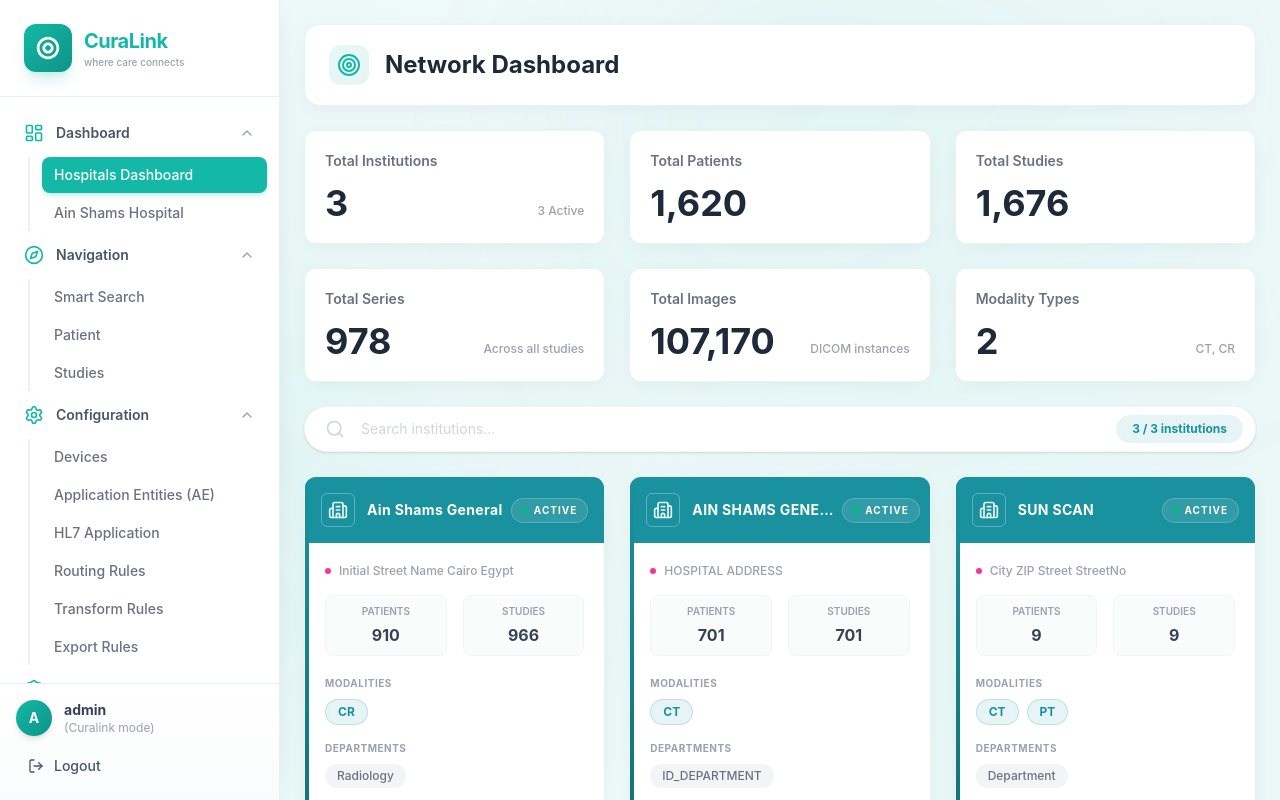
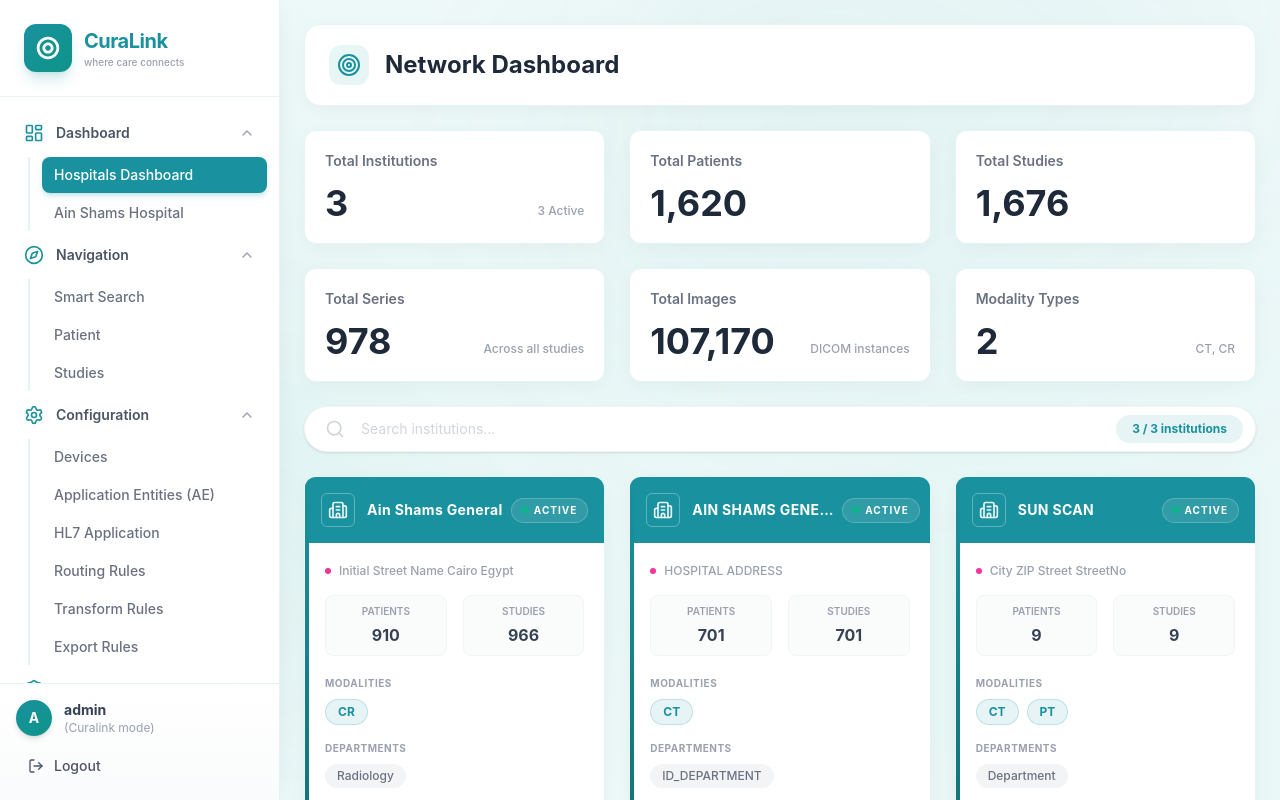
Before and after one commit to SamyShaawat/curalink, a React (Vite) app: page /curalink/dashboard in a window 1280 px wide. Built offline with nearby package versions, Linux system fonts and the light colour scheme.

Commit message:
style: Update primary brand color palette across components and pages.

```diff
--- a/src/components/Layout.tsx
+++ b/src/components/Layout.tsx
@@ -11,22 +11,22 @@ export function Layout() {
     <div className="flex min-h-screen bg-[#F0F9F9] font-sans antialiased relative overflow-hidden">
       {/* Subtle gradient background - matching Figma design */}
       <div className="absolute inset-0 z-0 pointer-events-none overflow-hidden bg-pattern">
-        <div className="absolute -top-[10%] -right-[5%] w-[60%] h-[60%] rounded-full bg-gradient-to-br from-[#14B8A6]/8 to-transparent blur-[100px]"></div>
-        <div className="absolute bottom-[5%] -left-[10%] w-[50%] h-[50%] rounded-full bg-gradient-to-tr from-[#14B8A6]/6 to-transparent blur-[100px]"></div>
+        <div className="absolute -top-[10%] -right-[5%] w-[60%] h-[60%] rounded-full bg-gradient-to-br from-[#1A919E]/8 to-transparent blur-[100px]"></div>
+        <div className="absolute bottom-[5%] -left-[10%] w-[50%] h-[50%] rounded-full bg-gradient-to-tr from-[#1A919E]/6 to-transparent blur-[100px]"></div>
       </div>
 
       {/* Mobile Header */}
       <div className="lg:hidden fixed top-0 left-0 right-0 h-16 bg-white border-b border-[#E5F3F3] flex items-center justify-between px-4 z-40 shadow-sm">
         <div className="flex items-center gap-2">
-          <svg viewBox="0 0 100 100" className="w-8 h-8 fill-current text-[#14B8A6]">
+          <svg viewBox="0 0 100 100" className="w-8 h-8 fill-current text-[#1A919E]">
             <path d="M50 10C27.9 10 10 27.9 10 50s17.9 40 40 40 40-17.9 40-40S72.1 10 50 10zm0 70C33.4 80 20 66.6 20 50s13.4-30 30-30 30 13.4 30 30-13.4 30-30 30z"></path>
             <path d="M50 30c-11 0-20 9-20 20s9 20 20 20 20-9 20-20-9-20-20-20zm0 30c-5.5 0-10-4.5-10-10s4.5-10 10-10 10 4.5 10 10-4.5 10-10 10z"></path>
           </svg>
           <div>
-            <h1 className="text-lg font-bold text-[#14B8A6] tracking-tight leading-tight">{AppConstants.APP_NAME}</h1>
+            <h1 className="text-lg font-bold text-[#1A919E] tracking-tight leading-tight">{AppConstants.APP_NAME}</h1>
           </div>
         </div>
-        <button onClick={() => setIsSidebarOpen(!isSidebarOpen)} className="p-2 text-gray-500 hover:text-[#14B8A6] hover:bg-[#CCFBF1] rounded-lg transition-colors">
+        <button onClick={() => setIsSidebarOpen(!isSidebarOpen)} className="p-2 text-gray-500 hover:text-[#1A919E] hover:bg-[#CCFBF1] rounded-lg transition-colors">
           {isSidebarOpen ? <X className="w-6 h-6" /> : <Menu className="w-6 h-6" />}
         </button>
       </div>
--- a/src/components/Sidebar.tsx
+++ b/src/components/Sidebar.tsx
@@ -59,14 +59,14 @@ export function Sidebar({ onClose }: { onClose?: () => void }) {
       {/* Logo Section */}
       <div className="p-6 border-b border-[#E5F3F3]">
         <div className="flex items-center gap-3">
-          <div className="w-12 h-12 rounded-xl bg-gradient-to-br from-[#14B8A6] to-[#0D9488] flex items-center justify-center shadow-lg shadow-[#14B8A6]/20">
+          <div className="w-12 h-12 rounded-xl bg-gradient-to-br from-[#1A919E] to-[#0D9488] flex items-center justify-center shadow-lg shadow-[#1A919E]/20">
             <svg viewBox="0 0 100 100" className="w-7 h-7 fill-white">
               <path d="M50 10C27.9 10 10 27.9 10 50s17.9 40 40 40 40-17.9 40-40S72.1 10 50 10zm0 70C33.4 80 20 66.6 20 50s13.4-30 30-30 30 13.4 30 30-13.4 30-30 30z"></path>
               <path d="M50 30c-11 0-20 9-20 20s9 20 20 20 20-9 20-20-9-20-20-20zm0 30c-5.5 0-10-4.5-10-10s4.5-10 10-10 10 4.5 10 10-4.5 10-10 10z"></path>
             </svg>
           </div>
           <div>
-            <h1 className="text-xl font-bold text-[#14B8A6] tracking-tight">{AppConstants.APP_NAME}</h1>
+            <h1 className="text-xl font-bold text-[#1A919E] tracking-tight">{AppConstants.APP_NAME}</h1>
             <p className="text-[10px] text-gray-400 font-medium">where care connects</p>
           </div>
         </div>
@@ -83,11 +83,11 @@ export function Sidebar({ onClose }: { onClose?: () => void }) {
                 onClick={() => toggleGroup(group.title)}
                 className={twMerge(
                   "w-full flex items-center justify-between px-3 py-2.5 rounded-lg font-medium text-sm transition-all",
-                  "text-gray-600 hover:bg-[#F0FDFD] hover:text-[#14B8A6]"
+                  "text-gray-600 hover:bg-[#F0FDFD] hover:text-[#1A919E]"
                 )}
               >
                 <div className="flex items-center gap-3">
-                  <GroupIcon className="w-5 h-5 text-[#14B8A6]" strokeWidth={2} />
+                  <GroupIcon className="w-5 h-5 text-[#1A919E]" strokeWidth={2} />
                   <span className="font-semibold">{group.title}</span>
                 </div>
                 {isOpen ? <ChevronUp className="w-4 h-4 text-gray-400" /> : <ChevronDown className="w-4 h-4 text-gray-400" />}
@@ -105,7 +105,7 @@ export function Sidebar({ onClose }: { onClose?: () => void }) {
                         className={twMerge(
                           "block py-2 px-3 rounded-lg text-sm font-medium transition-all",
                           isActive
-                            ? "bg-[#14B8A6] text-white shadow-md shadow-[#14B8A6]/20"
+                            ? "bg-[#1A919E] text-white shadow-md shadow-[#1A919E]/20"
                             : "text-gray-500 hover:bg-gray-50 hover:text-gray-900"
                         )}
                       >
@@ -123,7 +123,7 @@ export function Sidebar({ onClose }: { onClose?: () => void }) {
       {/* User Section */}
       <div className="p-4 border-t border-[#E5F3F3] bg-gradient-to-t from-gray-50/80 to-white">
         <div className="flex items-center gap-3 mb-3">
-          <div className="w-9 h-9 rounded-full bg-gradient-to-br from-[#14B8A6] to-[#0D9488] flex items-center justify-center text-white font-bold text-sm shadow-md">
+          <div className="w-9 h-9 rounded-full bg-gradient-to-br from-[#1A919E] to-[#0D9488] flex items-center justify-center text-white font-bold text-sm shadow-md">
             A
           </div>
           <div className="flex-1">
@@ -134,7 +134,7 @@ export function Sidebar({ onClose }: { onClose?: () => void }) {
         <Link
           to={RouteConstants.LOGOUT}
           onClick={onClose}
-          className="flex items-center gap-2.5 text-gray-600 font-medium text-sm hover:text-[#14B8A6] hover:bg-[#F0FDFD] w-full px-3 py-2 rounded-lg transition-all"
+          className="flex items-center gap-2.5 text-gray-600 font-medium text-sm hover:text-[#1A919E] hover:bg-[#F0FDFD] w-full px-3 py-2 rounded-lg transition-all"
         >
           <LogOut className="w-4 h-4" />
           Logout
--- a/src/pages/NetworkDashboard.tsx
+++ b/src/pages/NetworkDashboard.tsx
@@ -48,7 +48,7 @@ export function NetworkDashboard() {
     <div className="space-y-6 animate-in fade-in slide-in-from-bottom-4 duration-500 relative z-10 w-full">
       <HeaderBanner
         title="Network Dashboard"
-        icon={<Target className="w-6 h-6 text-[#14B8A6]" strokeWidth={2} />}
+        icon={<Target className="w-6 h-6 text-[#1A919E]" strokeWidth={2} />}
       />
 
       <div className="grid grid-cols-1 sm:grid-cols-2 lg:grid-cols-3 gap-4 lg:gap-6">
--- a/src/pages/StudiesPage.tsx
+++ b/src/pages/StudiesPage.tsx
@@ -8,7 +8,7 @@ export function StudiesPage() {
     <div className="space-y-6 animate-in fade-in pb-10">
       <HeaderBanner
         title="Studies"
-        icon={<FileText className="w-6 h-6 text-[#14B8A6]" strokeWidth={2} />}
+        icon={<FileText className="w-6 h-6 text-[#1A919E]" strokeWidth={2} />}
       />
 
       <StudiesFilterForm />
```
